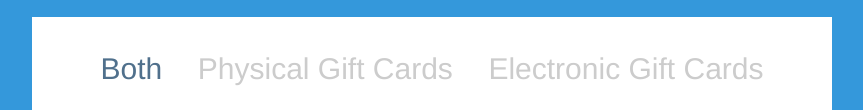
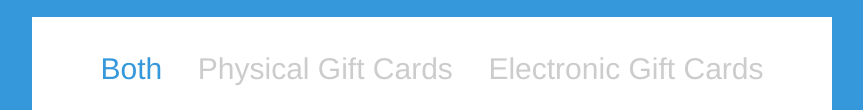
Before and after one commit to giftsy/giftsy, a plain HTML site: page index.html in a window 1280 px wide. Shown: the part 197-307 px from the top of the page, without its empty margins (208-1071 px from the left). Drawn offline with Linux system fonts and the light colour scheme; a web font is replaced by a local one.

Commit message:
Update main.css
Changed Filter from Dark Blue to the Blue that matches the rest of Giftsy.

```diff
--- a/main.css
+++ b/main.css
@@ -123,7 +123,7 @@ margin:0 15px;
 }
 
 .filter-link:hover,.filter-link:focus,.filter-link.active {
-color:#50708c;
+color:#3498db;
 text-decoration:none;
 }
 
```
